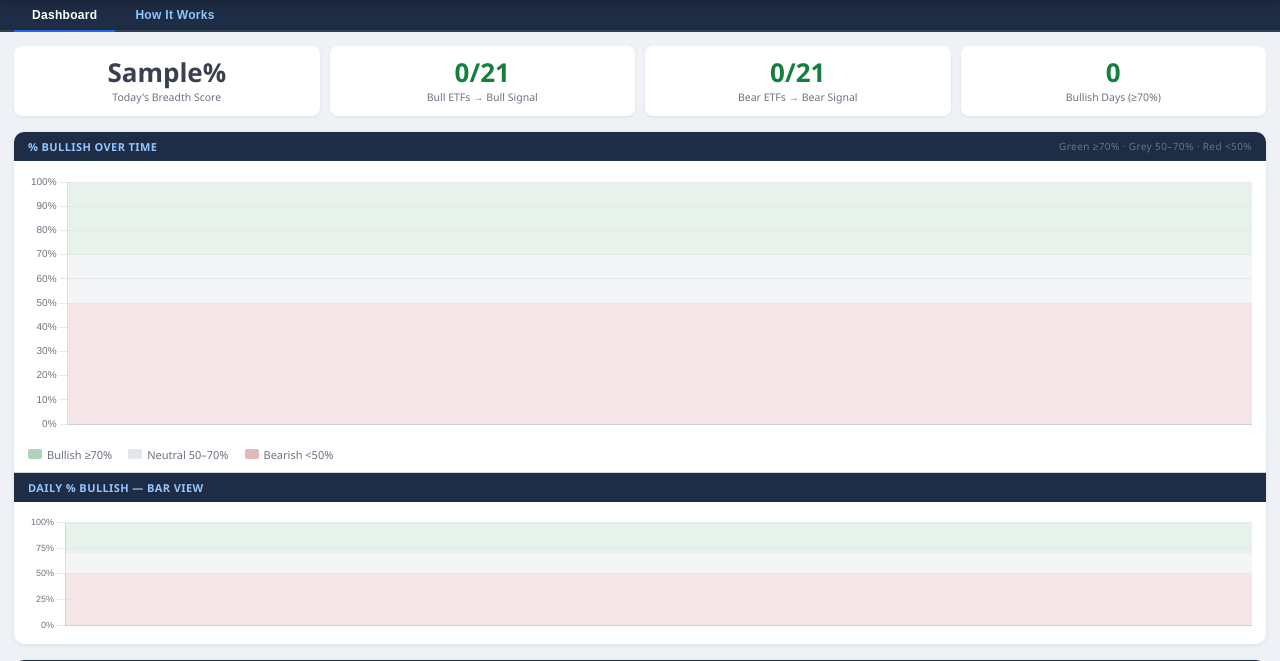
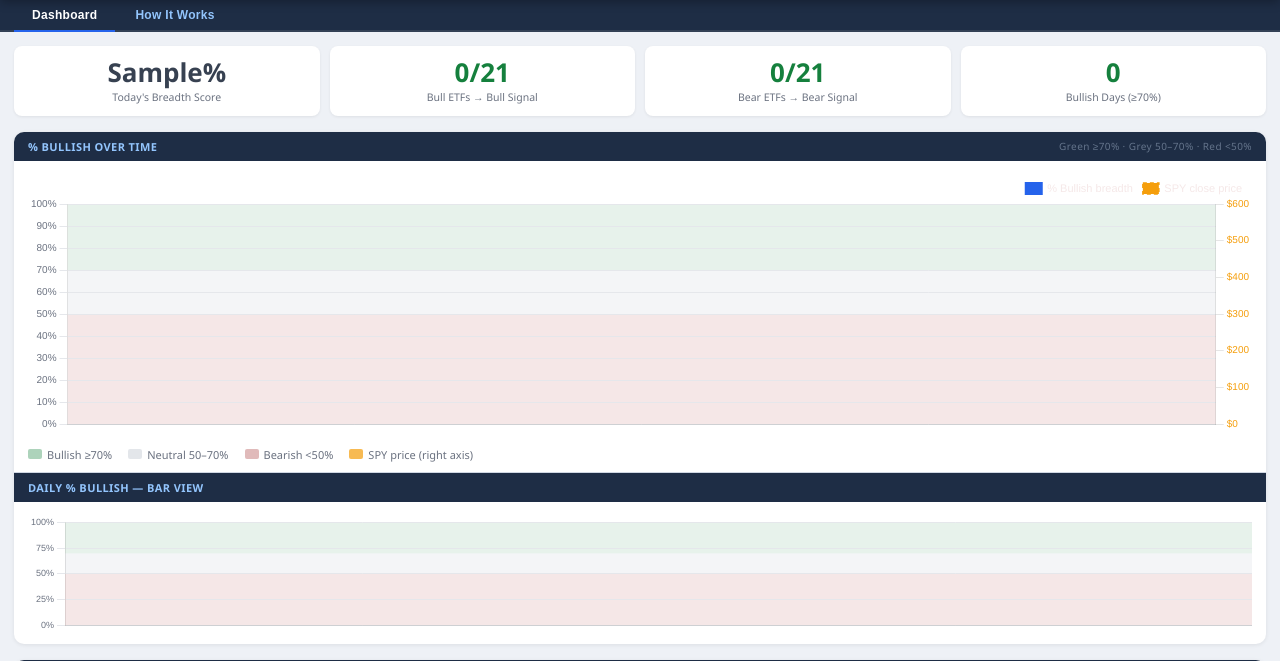
Before and after one commit to Jamesm2009/breadth-dashboard, a Flask app: template templates/index.html in a window 1280 px wide. Shown: the part 58-719 px from the top of the page. Run offline with Flask 3, Linux system fonts and the light colour scheme; the template is opened without the code that fills it: most values are stand-ins (such as "Sample title", 1, 10 or a date in 2020).

Commit message:
Update index.html

```diff
--- a/templates/index.html
+++ b/templates/index.html
@@ -327,6 +327,7 @@ footer {
         <div class="zl-item"><div class="zl-swatch zl-bull-s"></div><span>Bullish ≥70%</span></div>
         <div class="zl-item"><div class="zl-swatch zl-neut-s"></div><span>Neutral 50–70%</span></div>
         <div class="zl-item"><div class="zl-swatch zl-bear-s"></div><span>Bearish &lt;50%</span></div>
+        <div class="zl-item"><div class="zl-swatch" style="background:#f59e0b;opacity:.7;border: 1px dashed #f59e0b;"></div><span>SPY price (right axis)</span></div>
       </div>
     </div>
 
@@ -583,6 +584,12 @@ const xAxis = {
   grid: { color: '#e5e7eb' }
 };
 
+// ── SPY prices from history ───────────────────────────────────────────────────
+const spyValues = historyData.map(d => d.spy_close ?? null);
+const spyValid  = spyValues.filter(v => v !== null);
+const spyMin    = spyValid.length ? Math.floor(Math.min(...spyValid) * 0.98) : 0;
+const spyMax    = spyValid.length ? Math.ceil(Math.max(...spyValid)  * 1.02) : 600;
+
 // ── Line chart ────────────────────────────────────────────────────────────────
 const lineCtx = document.getElementById('breadth-chart').getContext('2d');
 new Chart(lineCtx, {
@@ -590,34 +597,73 @@ new Chart(lineCtx, {
   plugins: [makeZonePlugin('line')],
   data: {
     labels,
-    datasets: [{
+    datasets: [
+      // Breadth % (left axis)
+      {
+        label: '% Bullish',
         data: values,
+        yAxisID: 'y',
         borderWidth: 2,
         pointRadius: N > 80 ? 2 : 4,
         pointBackgroundColor: pointColors,
         pointBorderColor: pointColors,
         fill: false,
         tension: 0.3,
-      segment: { borderColor: ctx => ctx.p1.parsed.y >= 70 ? '#15803d' : ctx.p1.parsed.y < 50 ? '#dc2626' : '#6b7280' }
-    }]
+        segment: { borderColor: ctx => ctx.p1.parsed.y >= 70 ? '#15803d' : ctx.p1.parsed.y < 50 ? '#dc2626' : '#6b7280' },
+        order: 1,
+      },
+      // SPY close price (right axis)
+      {
+        label: 'SPY',
+        data: spyValues,
+        yAxisID: 'ySpy',
+        borderColor: '#f59e0b',
+        borderWidth: 1.5,
+        borderDash: [4, 3],
+        pointRadius: 0,
+        fill: false,
+        tension: 0.2,
+        order: 2,
+      }
+    ]
   },
   options: {
     responsive: true, maintainAspectRatio: false, animation: false,
+    interaction: { mode: 'index', intersect: false },
     plugins: {
-      legend: { display: false },
+      legend: {
+        display: true,
+        position: 'top',
+        align: 'end',
+        labels: {
+          boxWidth: 16, font: { size: 11 }, color: '#6b7280',
+          generateLabels: chart => [
+            { text: '% Bullish breadth', strokeStyle: '#2563eb', fillStyle: '#2563eb', lineWidth: 2 },
+            { text: 'SPY close price', strokeStyle: '#f59e0b', fillStyle: '#f59e0b', lineWidth: 1.5, lineDash: [4,3] },
+          ]
+        }
+      },
       tooltip: {
         callbacks: {
-          label: c => `${c.parsed.y}% bullish`,
-          afterLabel: c => c.parsed.y >= 70 ? '▲ Bullish regime' : c.parsed.y < 50 ? '▼ Bearish regime' : '◆ Neutral'
+          label: c => c.dataset.label === 'SPY'
+            ? `SPY $${c.parsed.y}`
+            : `${c.parsed.y}% bullish`,
+          afterLabel: c => c.dataset.label === 'SPY' ? '' :
+            c.parsed.y >= 70 ? '▲ Bullish regime' : c.parsed.y < 50 ? '▼ Bearish regime' : '◆ Neutral'
         }
       }
     },
     scales: {
       x: xAxis,
       y: {
-        min: 0, max: 100,
+        min: 0, max: 100, position: 'left',
         ticks: { stepSize: 10, font: { size: 10 }, color: '#6b7280', callback: v => v + '%' },
         grid: { color: '#e5e7eb' }
+      },
+      ySpy: {
+        min: spyMin, max: spyMax, position: 'right',
+        ticks: { font: { size: 10 }, color: '#f59e0b', callback: v => '$' + v },
+        grid: { drawOnChartArea: false }
       }
     }
   }
```
Lines whose indentation alone changed are shown as unchanged.
